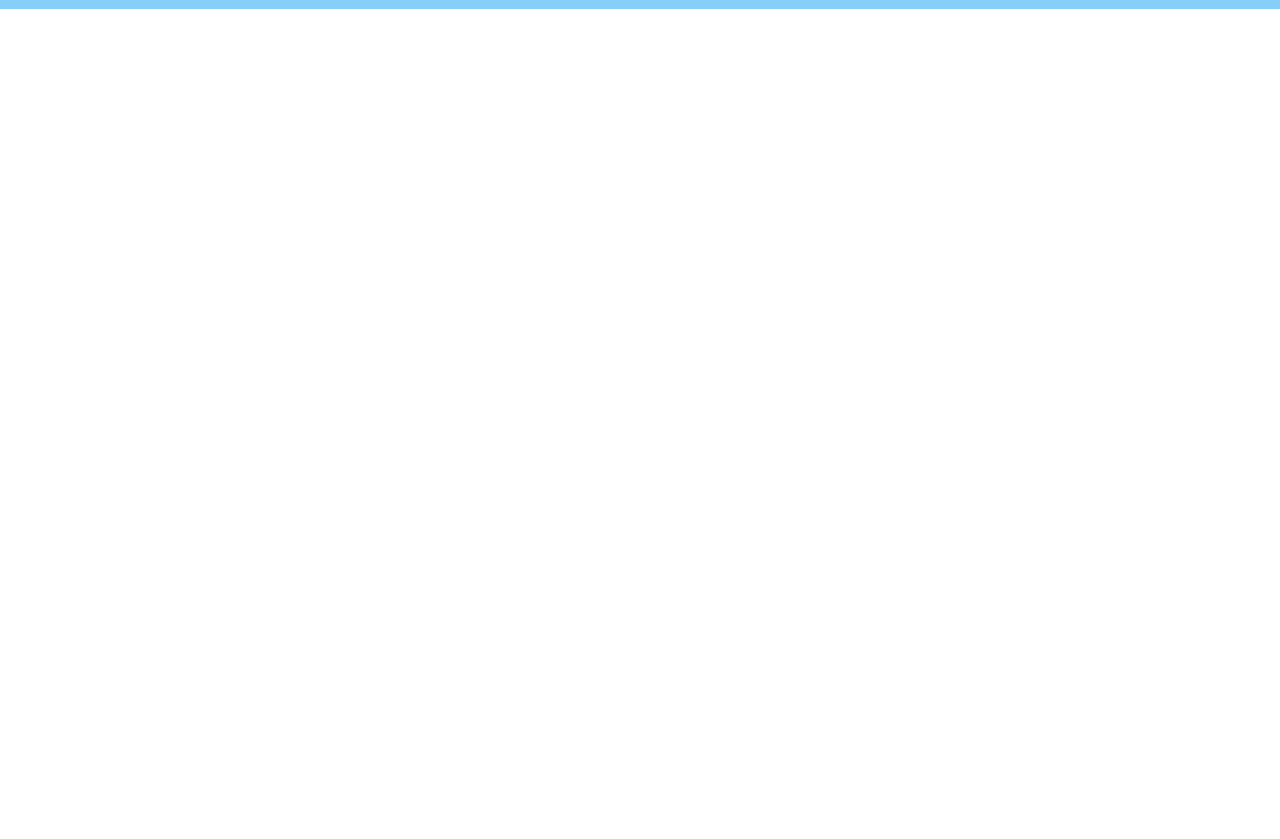
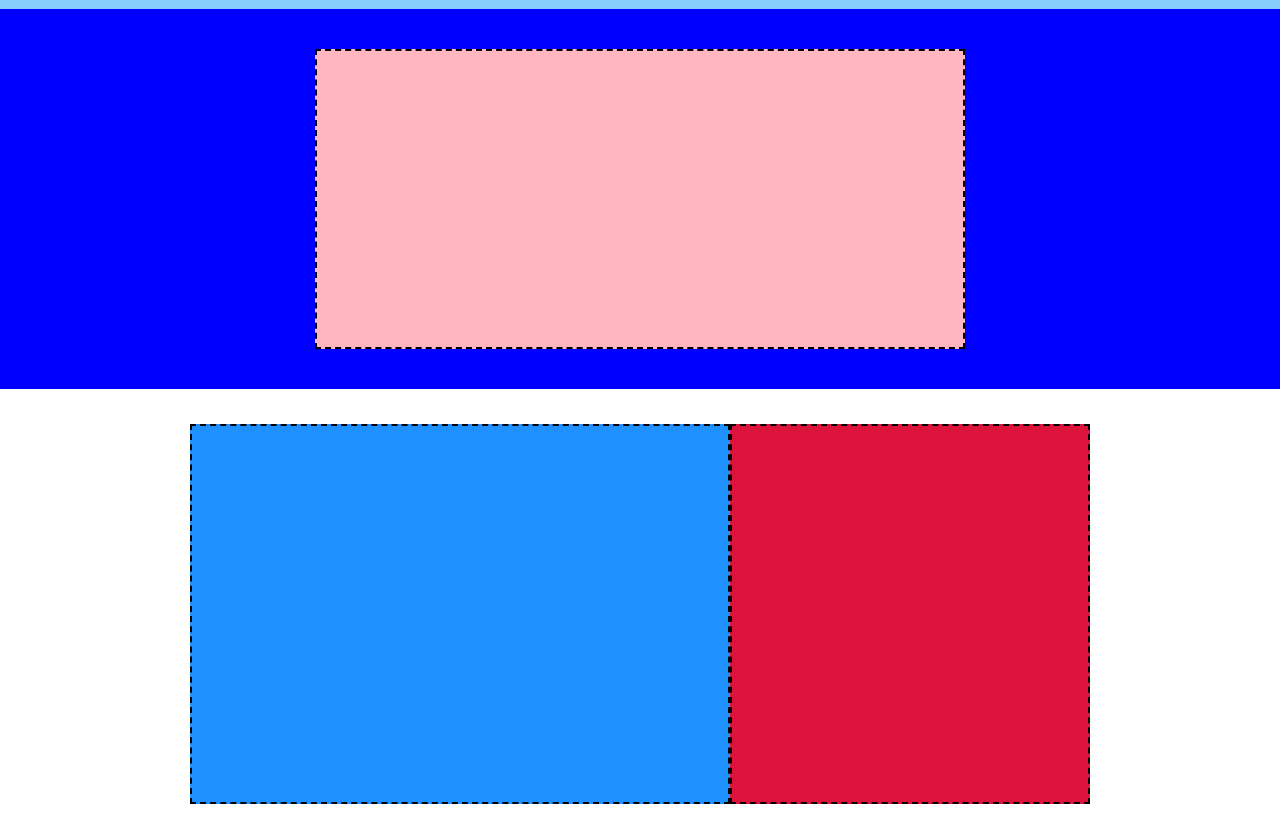
Before and after one commit to giorgia-rondinelli/htmlcss-struttura-discord, a plain HTML site: page index.html in a window 1280 px wide. Shown: the part 46-885 px from the top of the page. Before the commit the page ends 800 px from the top, so only its background shows below. Drawn offline with Linux system fonts and the light colour scheme.

Commit message:
[add]hero e prima sezione

```diff
--- a/css/style.css
+++ b/css/style.css
@@ -12,14 +12,18 @@ header{
 
 }
 
+.container.intestazione{
+
+  display: flex;
+  justify-content: space-between;
+  height: 30px;
+}
+
 .container{
   background-color: lightcoral;
   max-width: 900px;
   margin: 0 auto;
-  display: flex;
-  justify-content: space-between;
   width: 900px;
-  height: 30px;
 }
 
  .logo,.login{
@@ -54,3 +58,46 @@ ul{
  li{
   padding: 5px;
  }
+
+ .jumbotron{
+  background-color: blue;
+  height:380px;
+  width: 100%;
+  display: flex;
+  justify-content: center;
+  align-items: center;
+
+
+ }
+.hero{
+  height: 300px;
+  width: 650px;
+  background-color: lightpink;
+  border: 2px dashed black;
+}
+
+
+.sezione.uno{
+  background-color: white;
+  height: 450px;
+  display: flex;
+  justify-content: center;
+  align-items: center;
+}
+.contenuto{
+  height: 380px;
+  display: flex;
+}
+
+.immagine{
+  height: 380px;
+  background-color:dodgerblue ;
+  width: 60%;
+  border: 2px dashed black;
+}
+.testo{
+  width:40% ;
+  height: 380px;
+  background-color:crimson;
+  border: 2px dashed black;
+}
--- a/index.html
+++ b/index.html
@@ -10,7 +10,7 @@
 
   <!-- intestazione -->
   <header>
-    <div class="container">
+    <div class="container intestazione ">
         <div class=" logo">logo</div>
         <nav class=" menu">
           <ul>
@@ -24,10 +24,27 @@
         <div class=" login">login</div>
 
     </div>
+
   </header>
+
+
   <!-- intestazione -->
 
-  <main></main>
+  <main>
+
+    <div class="jumbotron">
+      <div class="hero"></div>
+    </div>
+
+    <section class="sezione uno">
+      <div class="container contenuto">
+        <div class="immagine "></div>
+        <div class="testo"></div>
+      </div>
+    </section>
+
+
+  </main>
 
   <footer></footer>
 </body>
```
